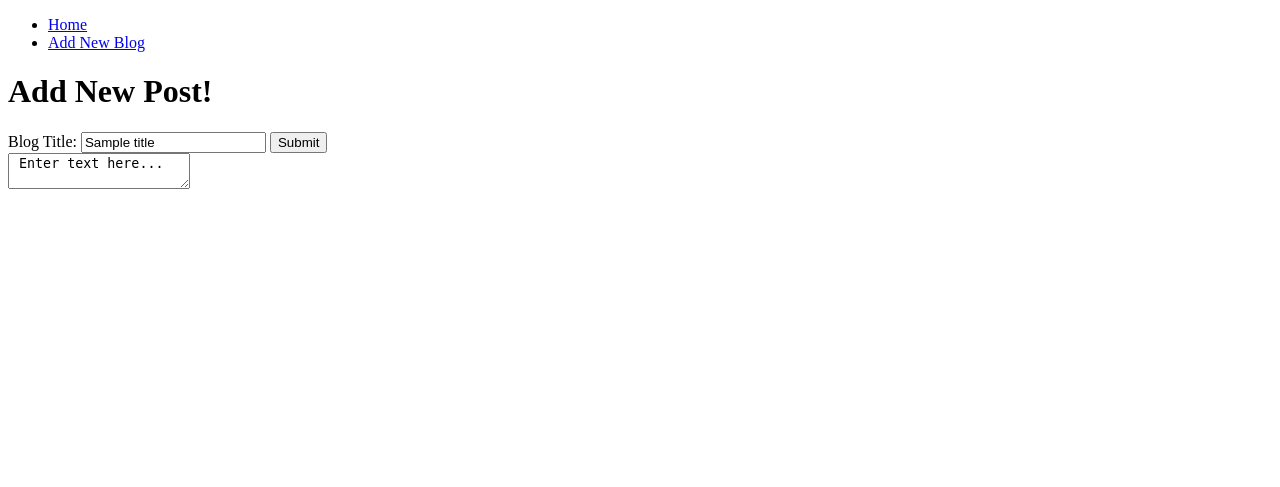
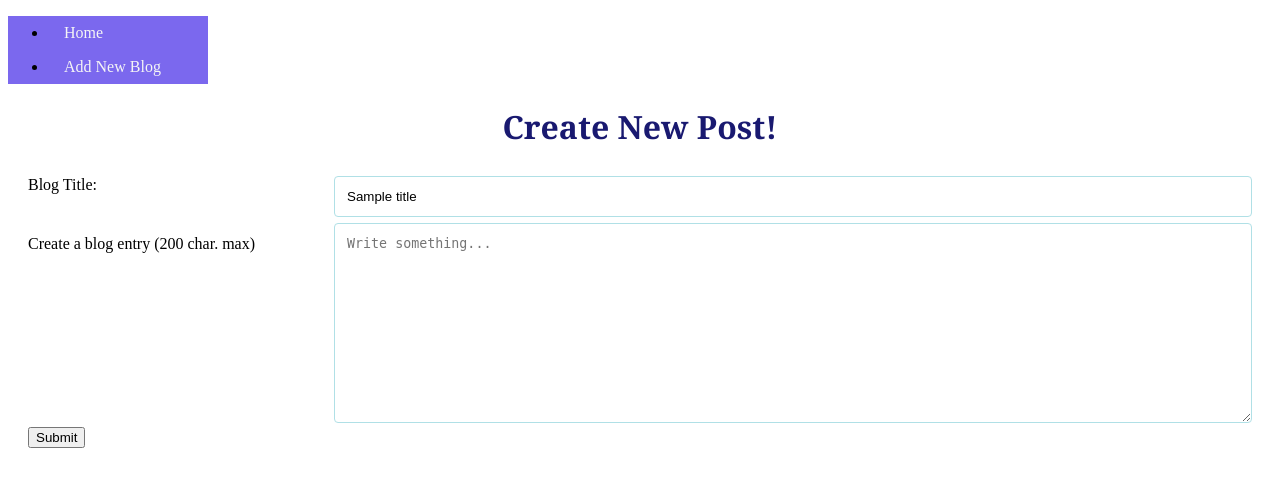
Before and after one commit to margoparks/blogz, a Flask app: template templates/new-post.html in a window 1280 px wide. Shown: the top 487 px of the page. Run offline with Flask 2, Linux system fonts and the light colour scheme; the template is opened without the code that fills it: most values are stand-ins (such as "Sample title", 1, 10 or a date in 2020).

Commit message:
Added some styling to the site

```diff
--- a/main.py
+++ b/main.py
@@ -24,8 +24,7 @@ def index():
     id = request.args.get("id")
     if not id:
         blogs = Blog.query.filter_by().all()
-        return render_template('listings.html', name = 'Home Blog',
-     blogs = blogs)
+        return render_template('listings.html', name = 'Home Blog', blogs = blogs)
     else:
         blog = Blog.query.get(id)
         return render_template('blog-post.html', blog = blog)
--- /dev/null
+++ b/static/styles/app.css
@@ -0,0 +1,80 @@
+.blog{
+    list-style-type: none; important !
+    border-radius: 5px;
+    background-color: #f2f2f2
+    padding: 20px;
+    margin: 20px;
+}
+.nav{
+    list-style-type: none;
+    margin: 0;
+    padding: 0;
+    width: 200px;
+    background-color: mediumslateblue;
+}
+
+.nav li a {
+  display: block;
+  color: #000;
+  padding: 8px 16px;
+  text-decoration: none;
+  color: whitesmoke;
+}
+
+h1, p {
+    font-family: Georgia, 'Times New Roman', Times, serif;
+    color: midnightblue;
+}
+h1{
+    text-align: center;
+}
+
+a {
+    color: mediumslateblue;
+    text-decoration: none;
+}
+label {
+    padding: 12px 12px 12px  0;
+    display: inline-block;
+}
+input[type=text], select, textarea {
+    width: 100%;
+    padding: 12px;
+    border: 1px solid powderblue;
+    border-radius: 4px;
+    box-sizing: border-box;
+    resize: vertical;
+}
+input [type=submit] {
+    background-color: #4CAF50;
+    color: white;
+    padding: 12px 20px;
+    border: none;
+    border-radius: 4px;
+    cursor: pointer;
+    float: right;
+}
+.container{
+    border-radius: 5px;
+    background-color: #f2f2f2
+    padding: 20px;
+    margin: 20px;
+}
+.col-25 {
+    float: left;
+    width: 25%;
+    margin-top: 6px;
+  }
+
+
+.col-75 {
+    float: left;
+    width: 75%;
+    margin-top: 6px;
+  }
+
+.row:after {
+    content: "";
+    display: table;
+    clear: both;
+  }
--- a/templates/base.html
+++ b/templates/base.html
@@ -1,14 +1,15 @@
 <!DOCTYPE html>
 <html lang="en">
 <head>
+        <link rel= "stylesheet" type= "text/css" href= "{{ url_for('static',filename='styles/app.css') }}">
 
     <title>{{name}}</title>
-    <nav>
+    <div class="nav">
         <ul>
             <li> <a href="/blog"> Home </a> </li>
             <li> <a href="/newpost"> Add New Blog </a> </li>
         </ul>
-    </nav>
+    </div>
 </head>
 <body>
 
--- a/templates/new-post.html
+++ b/templates/new-post.html
@@ -2,17 +2,32 @@
 
 {% block content %}
 
-<h1>Add New Post! </h1>
+<h1> Create New Post! </h1>
 
-<form action="/newpost" method="post" id="newpost">
-    <label for="name">
-        Blog Title:
-        <input type="text" name="title" id="name" value="{{title}}" required/>
-    </label>
-    <input type="number" name="id" value="{{id}}" style="display: none">
-    <input type="submit" value="Submit" />
-</form>
-<textarea name="body" form="newpost" value = "{{body}}" required> Enter text here... </textarea>
+<div class= "container" >
+    <form action="/newpost" method="post" id="newpost">
+        <div class="row">
+            <div class="col-25"
+                <label for="name"> Blog Title: </label>
+            </div>
+            <div class="col-75" >
+                    <input type="text" name="title" id="name" value="{{title}}" required/>
+            </div>
+        </div>
+        <div class="row">
+            <div class="col-25">
+                <label for = "body"> Create a blog entry (200 char. max) </label>
+            </div>
+            <div class="col-75">
+                <textarea id="body" name="body" value = "{{body}}" placeholder="Write something..." style="height:200px"></textarea>
+            </div>
+        </div>
+        <div class="row">
+            <input type="number" name="id" value="{{id}}" style="display: none">
+            <input type="submit" value="Submit" />
+        </div>
+    </form>
 
+</div>
 
 {% endblock %}
```
Also changed, not shown: templates/blog-post.html (+5 -3 lines), templates/listings.html (+10 -4 lines).
